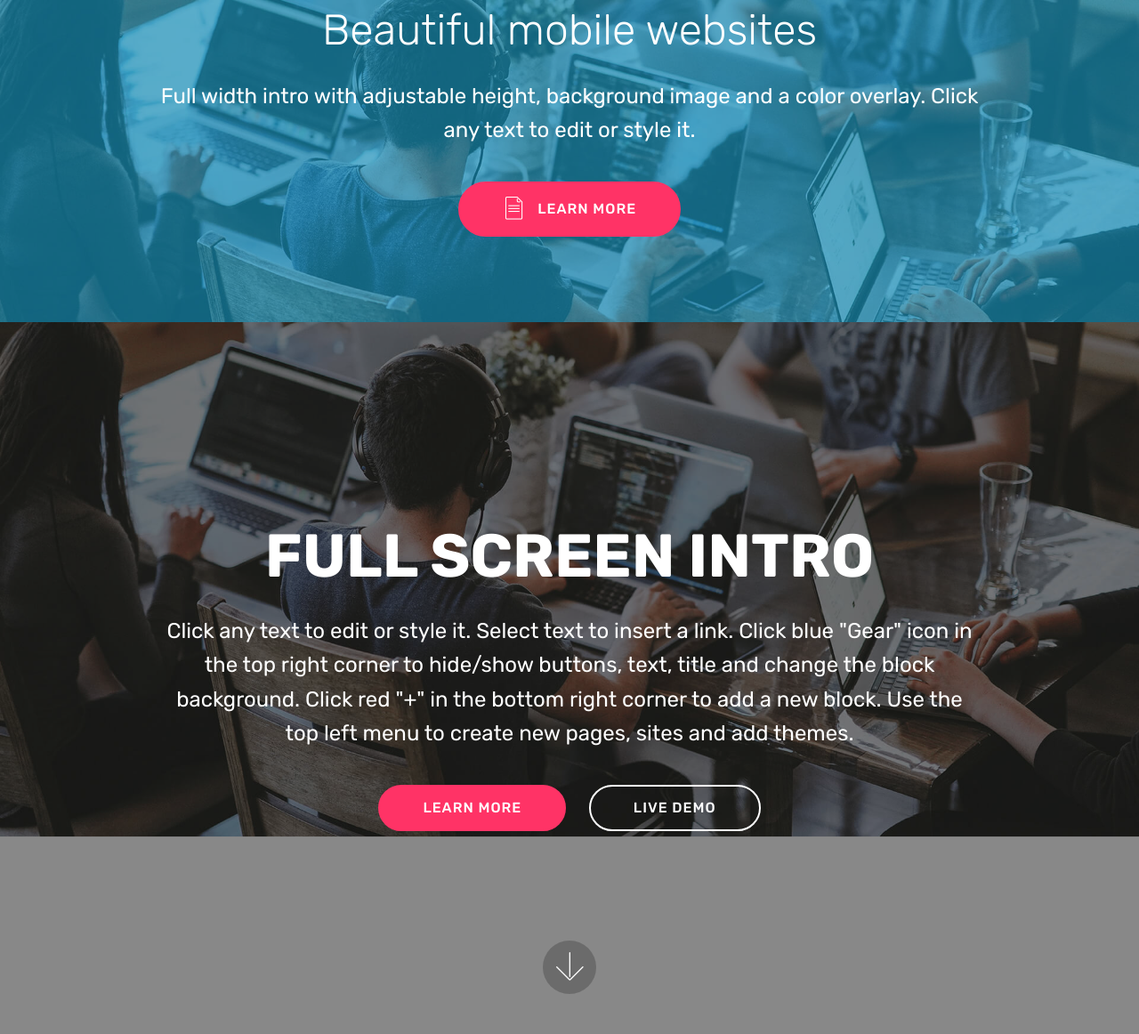
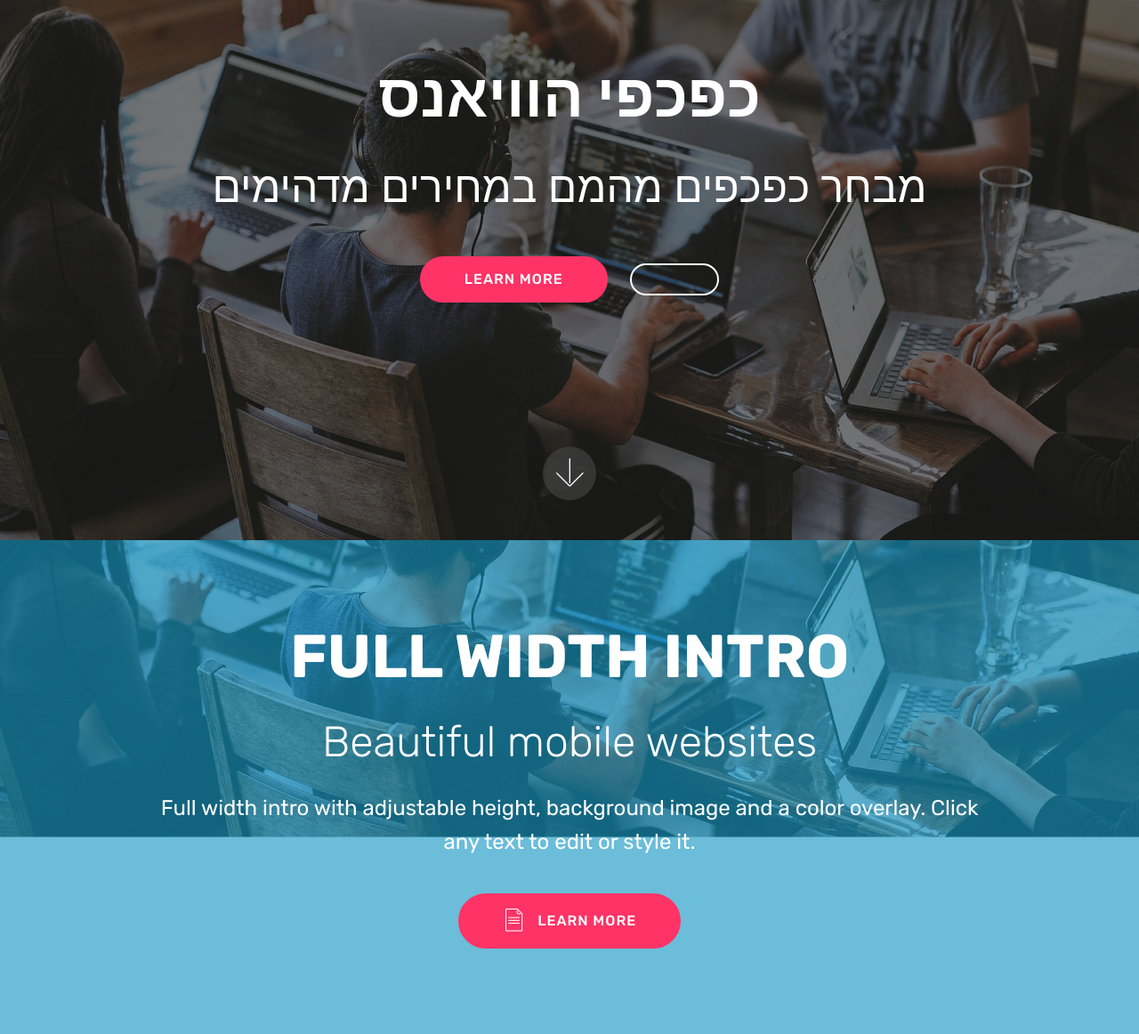
Before and after one commit to priel/moshe_flip_flopss, a plain HTML site: page index.html in a window 1280 px wide. Shown: the part 193-1355 px from the top of the page at 89% size. Drawn offline with Linux system fonts and the light colour scheme; files whose address does not match are found by name.

Commit message:
create github pages

```diff
--- /dev/null
+++ b/assets/images/hashes.json
@@ -0,0 +1 @@
+{"UAc7kepzJPkrSn4uqTRvmw==":"background4.jpg"}
--- a/assets/mobirise/css/mbr-additional.css
+++ b/assets/mobirise/css/mbr-additional.css
@@ -1413,11 +1413,11 @@ body {
   background: #ff3366 !important;
   box-shadow: none !important;
 }
+.cid-rwZdyF8zm2 {
+  background-image: url("../../../assets/images/background4.jpg");
+}
 .cid-rwZclJxmDB {
   padding-top: 90px;
   padding-bottom: 90px;
   background-image: url("../../../assets/images/background4.jpg");
 }
-.cid-rwZdyF8zm2 {
-  background-image: url("../../../assets/images/background4.jpg");
-}
--- a/index.html
+++ b/index.html
@@ -22,7 +22,32 @@
 
 </head>
 <body>
-  <section class="header1 cid-rwZclJxmDB mbr-parallax-background" id="header1-4">
+  <section class="cid-rwZdyF8zm2 mbr-fullscreen mbr-parallax-background" id="header2-5">
+
+
+
+    <div class="mbr-overlay" style="opacity: 0.5; background-color: rgb(35, 35, 35);"></div>
+
+    <div class="container align-center">
+        <div class="row justify-content-md-center">
+            <div class="mbr-white col-md-10">
+                <h1 class="mbr-section-title mbr-bold pb-3 mbr-fonts-style display-1">כפכפי הוויאנס</h1>
+
+                <p class="mbr-text pb-3 mbr-fonts-style display-2">
+                    מבחר כפכפים מהמם במחירים מדהימים</p>
+                <div class="mbr-section-btn"><a class="btn btn-md btn-secondary display-4" href="https://mobirise.co">LEARN MORE</a>
+                    <a class="btn btn-md btn-white-outline display-4" href="https://mobirise.co"></a></div>
+            </div>
+        </div>
+    </div>
+    <div class="mbr-arrow hidden-sm-down" aria-hidden="true">
+        <a href="#next">
+            <i class="mbri-down mbr-iconfont"></i>
+        </a>
+    </div>
+</section>
+
+<section class="engine"><a href="https://mobirise.info/e">how to make a site</a></section><section class="header1 cid-rwZclJxmDB mbr-parallax-background" id="header1-4">
 
 
 
@@ -49,36 +74,6 @@
 
 </section>
 
-<section class="engine"><a href="https://mobirise.info/z">best html templates</a></section><section class="cid-rwZdyF8zm2 mbr-fullscreen mbr-parallax-background" id="header2-5">
-
-
-
-    <div class="mbr-overlay" style="opacity: 0.5; background-color: rgb(35, 35, 35);"></div>
-
-    <div class="container align-center">
-        <div class="row justify-content-md-center">
-            <div class="mbr-white col-md-10">
-                <h1 class="mbr-section-title mbr-bold pb-3 mbr-fonts-style display-1">
-                    FULL SCREEN INTRO
-                </h1>
-
-                <p class="mbr-text pb-3 mbr-fonts-style display-5">
-                    Click any text to edit or style it. Select text to insert a link. Click blue "Gear" icon in the top right corner to hide/show buttons, text, title and change the block background. Click red "+" in the bottom right corner to add a new block. Use the top left menu to create new pages, sites and add themes.
-                </p>
-                <div class="mbr-section-btn">
-                    <a class="btn btn-md btn-secondary display-4" href="https://mobirise.co">LEARN MORE</a>
-                    <a class="btn btn-md btn-white-outline display-4" href="https://mobirise.co">LIVE DEMO</a>
-                </div>
-            </div>
-        </div>
-    </div>
-    <div class="mbr-arrow hidden-sm-down" aria-hidden="true">
-        <a href="#next">
-            <i class="mbri-down mbr-iconfont"></i>
-        </a>
-    </div>
-</section>
-
 
   <script src="assets/web/assets/jquery/jquery.min.js"></script>
   <script src="assets/popper/popper.min.js"></script>
```
Also changed, not shown: 1 other file.
